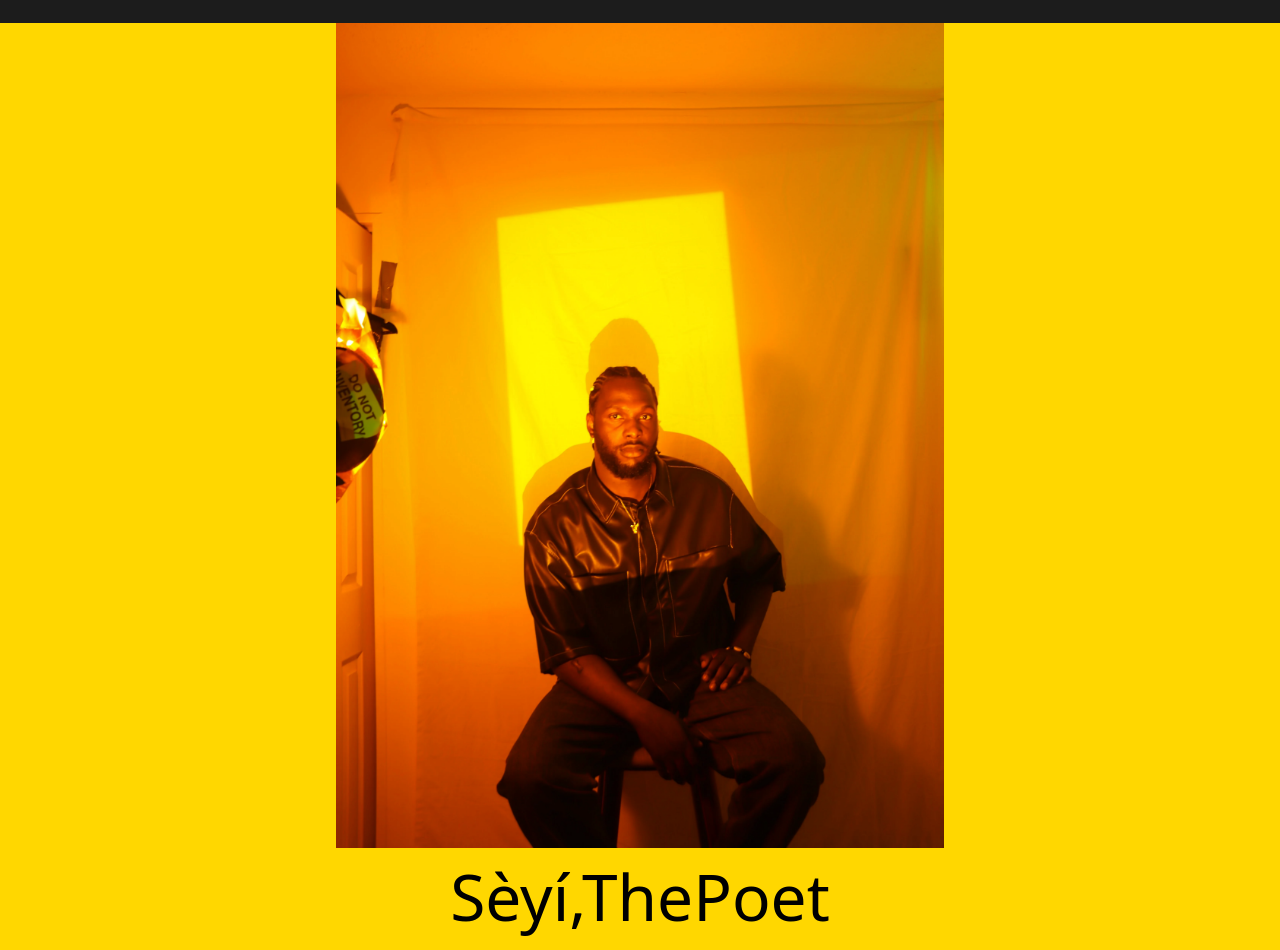
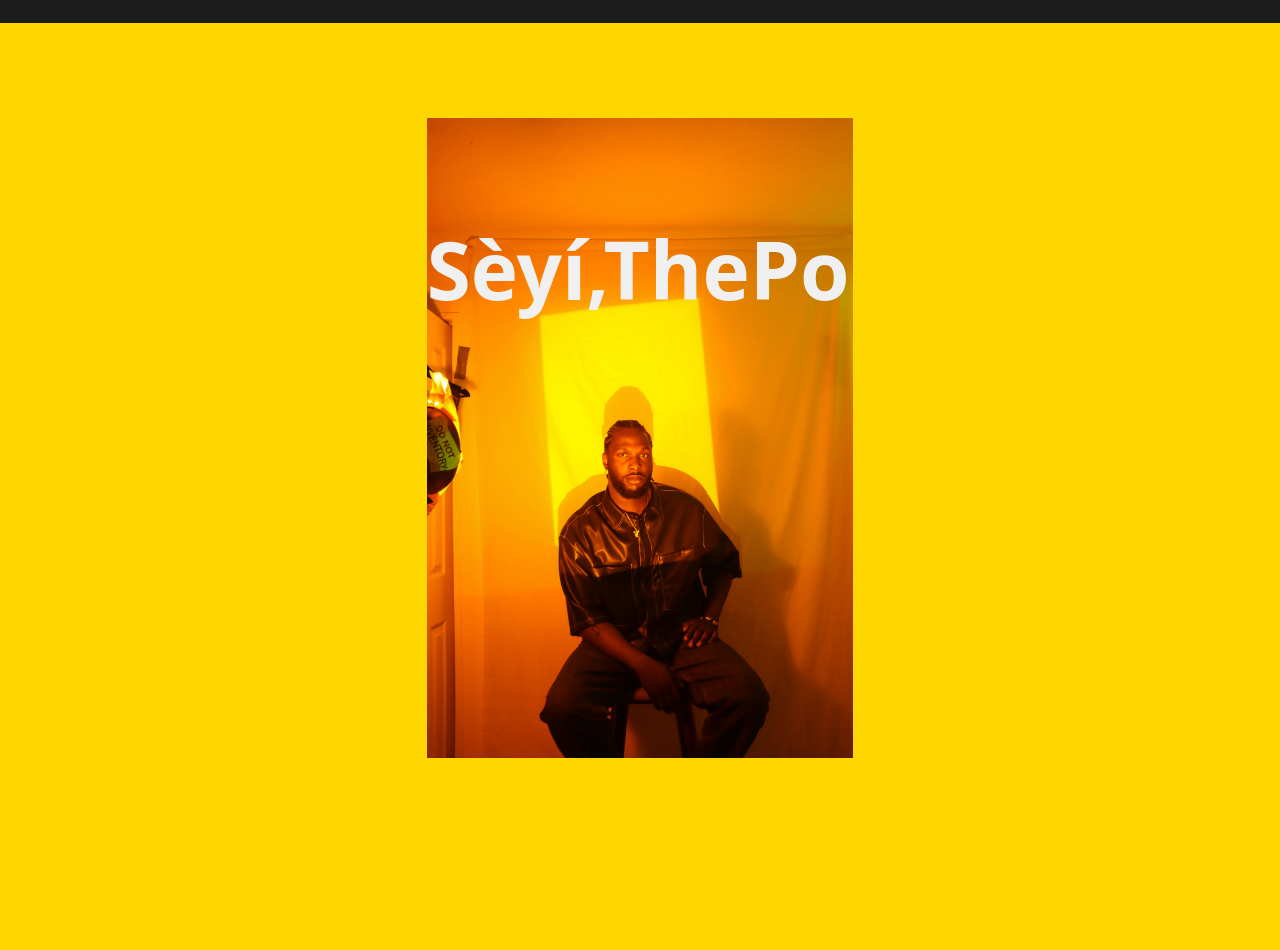
Before and after one commit to Akinloluwa-Adedijo/seyi-the-poet-website, a React (Vite) app: page / in a window 1280 px wide. Shown: the part 62-1012 px from the top of the page. Built offline with nearby package versions, Linux system fonts and the light colour scheme; a web font is replaced by a local one.

Commit message:
fixed landing image and text

```diff
--- a/src/pages/Home/Home.jsx
+++ b/src/pages/Home/Home.jsx
@@ -68,16 +68,29 @@ const About = () => {
   );
 };
 
+const landingVariants = {
+  hidden: { opacity: 0, y: 50 },
+  visible: {
+    opacity: 1,
+    y: 0,
+    transition: { delay: 0.5, duration: 1, ease: [0.65, 0, 0.35, 1] },
+  },
+};
 const Home = () => {
   return (
     <div className="home">
       <div className="landing-page">
-        <motion.div className="landing-image">
+        <motion.div
+          variants={landingVariants}
+          animate="visible"
+          initial="hidden"
+          className="landing-image"
+        >
           <img src="/src/assets/home.webp" alt="landing image" />
+          <motion.div className="landing-text">
+            <p>Sèyí,ThePoet</p>
+          </motion.div>
         </motion.div>
-        <div className="landing-text">
-          <p>Sèyí,ThePoet</p>
-        </div>
       </div>
       <About />
     </div>
--- a/src/pages/Home/home.css
+++ b/src/pages/Home/home.css
@@ -17,23 +17,33 @@
 }
 
 .landing-image {
-  width: 50%;
-}
-.landing-image img {
-  /* height: 650px; */
-  width: 100%;
+  height: 80vh;
+  position: relative;
+  max-height: 90vh;
+  margin: 1.25rem;
+  background: var(--white);
+  overflow: hidden;
+  aspect-ratio: 2/3;
 }
 
+.landing-image img {
+  position: absolute;
+  top: 0;
+  left: 0;
+  right: 0;
+  bottom: 0;
+  width: 100%;
+  height: 100%;
+}
 .landing-text {
-  /* position: absolute; */
-  bottom: 50px;
-  display: flex;
-  flex-direction: column;
-  gap: 2rem;
+  position: absolute;
+  top: 15%;
 }
 .landing-text p {
   margin: 0;
-  font-size: 4rem;
+  font-size: 5rem;
+  font-weight: 900;
+  color: var(--white);
 }
 
 .about-me {
@@ -82,6 +92,11 @@
     font-size: 2rem;
   }
   .body p {
-    font-size: 1.5rem;
+    font-size: 1.25rem;
+  }
+
+  .landing-image {
+    width: 320px;
+    height: 500px;
   }
 }
```
